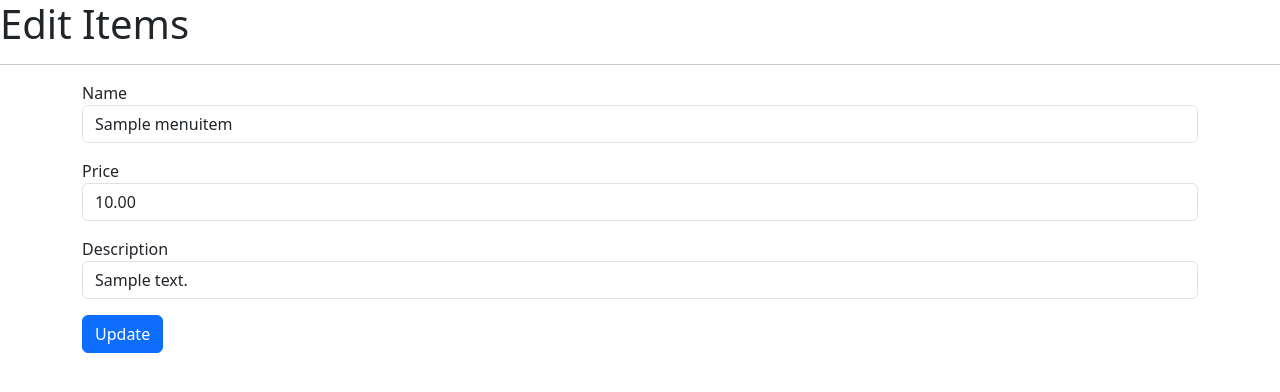
After one commit to PrimChim/RMS, a Django app: page /menu/edit-items/1 in a window 1280 px wide. The commit adds this page. Shown: the top 392 px of the page. Run offline with Django 5.2, Linux system fonts and the light colour scheme; tables that the repository leaves empty hold one stand-in row (values such as "Sample post").

Commit message:
added features: edit and delete items

```diff
--- /dev/null
+++ b/menu/templates/edit-item.html
@@ -0,0 +1,33 @@
+{% extends 'base.html' %}
+
+{% block title %}Edit Items | RMS{% endblock %}
+
+{% block content %}
+<h1>Edit Items</h1>
+<hr>
+<form method="post" class="container">
+    {% if message %}
+    <div class="alert alert-success" role="alert">
+        {{message}}
+    </div>
+    {% endif %}
+    {% csrf_token %}
+    {% if item %}
+    <div class="form-group mb-3">
+        <label for="name">Name</label>
+        <input type="text" class="form-control" id="name" name="name" value="{{ item.name }}">
+    </div>
+    <div class="form-group mb-3">
+        <label for="price">Price</label>
+        <input type="text" class="form-control" id="price" name="price" value="{{ item.price }}">
+    </div>
+    <div class="form-group mb-3">
+        <label for="description">Description</label>
+        <input type="text" class="form-control" id="description" name="description" value="{{ item.description }}">
+    </div>
+    <div class="form-group">
+        <button type="submit" class="btn btn-primary">Update</button>
+    </div>
+    {% endif %}
+</form>
+{% endblock %}
--- a/menu/urls.py
+++ b/menu/urls.py
@@ -4,5 +4,7 @@ from .views import *
 app_name = 'menu'
 urlpatterns = [
     path('', menu, name='menu'),
-    path('add-items',add_items,name='add-items')
+    path('add-items',add_items,name='add-items'),
+    path('edit-items/<int:id>',edit_menu_item,name='edit-item'),
+    path('delete-items/<int:id>',delete_menu_item,name='delete-item'),
 ]
--- a/menu/views.py
+++ b/menu/views.py
@@ -16,3 +16,19 @@ def add_items(request):
         menu.save()
         return render(request, 'add-items.html', {'message': 'Item added successfully'})
     return render(request, 'add-items.html')
+
+def edit_menu_item(request, id):
+    menu = MenuItems.objects.get(id=id)
+    if request.method == "POST":
+        menu.name = request.POST['name']
+        menu.price = request.POST['price']
+        menu.description = request.POST['description']
+        menu.save()
+        return render(request, 'edit-item.html', {'message': 'Item updated successfully'})
+    return render(request, 'edit-item.html', {'item': menu})
+
+def delete_menu_item(request, id):
+    item = MenuItems.objects.get(id=id)
+    item.delete()
+    menu = MenuItems.objects.all()
+    return render(request, 'menu.html', {'message': 'Item deleted successfully', 'menu': menu})
```
Also changed, not shown: menu/templates/menu.html (+7 -4 lines).
